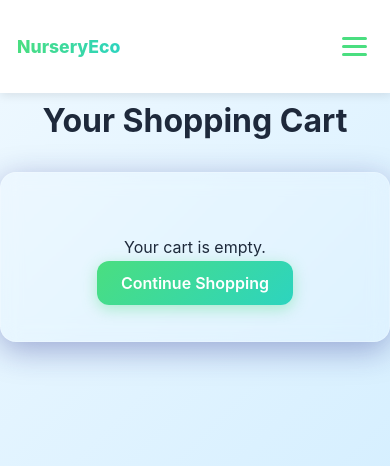
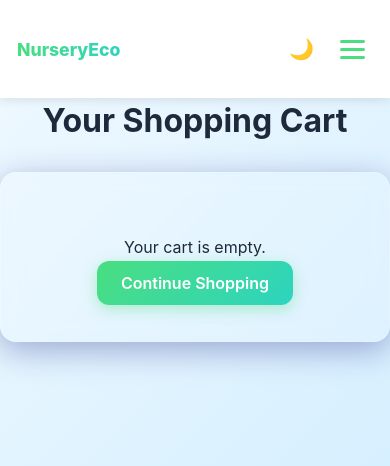
Before and after one commit to subashchandrabose-S/ecommerce_web, a Vue app in the folder client/: page /cart in a window 390 px wide. Shown: the top 466 px of the page. Built offline with nearby package versions, Linux system fonts and the light colour scheme.

Commit message:
feat: PWA support, desktop mode enforcement, admin excel export, and theme toggle

```diff
--- a/client/index.html
+++ b/client/index.html
@@ -3,7 +3,7 @@
   <head>
     <meta charset="UTF-8" />
     <link rel="icon" type="image/svg+xml" href="/vite.svg" />
-    <meta name="viewport" content="width=device-width, initial-scale=1.0" />
+    <meta name="viewport" content="width=1200" />
     <title>client</title>
   </head>
   <body>
--- a/client/package.json
+++ b/client/package.json
@@ -12,6 +12,7 @@
   "dependencies": {
     "axios": "^1.13.2",
     "pinia": "^3.0.4",
+    "vite-plugin-pwa": "^1.2.0",
     "vue": "^3.5.24",
     "vue-router": "^4.6.3",
     "xlsx": "^0.18.5"
--- a/client/src/assets/base.css
+++ b/client/src/assets/base.css
@@ -13,6 +13,13 @@
   --text-color: #1e293b;
   --text-light: #f1f5f9;
 }
+
+*,
+*::before,
+*::after {
+  box-sizing: border-box;
+}
+
 
 body {
   margin: 0;
--- a/client/src/components/Navbar.vue
+++ b/client/src/components/Navbar.vue
@@ -10,6 +10,7 @@ const isAuthenticated = computed(() => auth.isAuthenticated)
 const isAdmin = computed(() => auth.isAdmin)
 const mobileMenuOpen = ref(false)
 
+
 const logout = () => {
   auth.logout()
   mobileMenuOpen.value = false
@@ -18,12 +19,37 @@ const logout = () => {
 const closeMenu = () => {
   mobileMenuOpen.value = false
 }
+
+// Theme Logic
+const isDark = ref(localStorage.getItem('theme') === 'dark')
+
+const toggleTheme = () => {
+  isDark.value = !isDark.value
+  if (isDark.value) {
+    document.body.classList.add('dark-mode')
+    localStorage.setItem('theme', 'dark')
+  } else {
+    document.body.classList.remove('dark-mode')
+    localStorage.setItem('theme', 'light')
+  }
+}
+
+// Initialize theme
+if (isDark.value) {
+  document.body.classList.add('dark-mode')
+}
+
 </script>
 
 <template>
   <nav class="navbar glass-panel">
     <div class="container nav-content">
       <RouterLink to="/" class="logo">NurseryEco</RouterLink>
+
+      <!-- Theme Toggle (Mobile) -->
+      <button class="theme-btn mobile-theme-btn" @click="toggleTheme" :title="isDark ? 'Light Mode' : 'Dark Mode'">
+        {{ isDark ? '☀️' : '🌙' }}
+      </button>
 
       <!-- Hamburger Menu Button -->
       <button class="hamburger" @click="mobileMenuOpen = !mobileMenuOpen">
@@ -49,6 +75,9 @@ const closeMenu = () => {
           <RouterLink to="/admin-login">Admin Login</RouterLink>
           <RouterLink to="/register" class="btn btn-primary">Register</RouterLink>
         </div>
+        <button class="theme-btn" @click="toggleTheme" :title="isDark ? 'Switch to Light Mode' : 'Switch to Dark Mode'">
+          {{ isDark ? '☀️' : '🌙' }}
+        </button>
       </div>
 
       <!-- Mobile Sliding Menu -->
@@ -288,6 +317,40 @@ const closeMenu = () => {
 </style>
 
 <style scoped>
+.theme-btn {
+  background: none;
+  border: none;
+  font-size: 1.25rem;
+  cursor: pointer;
+  padding: 0.5rem;
+  border-radius: 50%;
+  transition: background 0.3s;
+  display: flex;
+  align-items: center;
+  justify-content: center;
+}
+
+.theme-btn:hover {
+  background: rgba(0,0,0,0.05);
+}
+
+.mobile-theme-btn {
+  display: none;
+  margin-left: auto;
+  margin-right: 10px;
+}
+
+@media (max-width: 768px) {
+  .mobile-theme-btn {
+    display: flex;
+  }
+}
+
+
+
+</style>
+
+<style scoped>
 .auth-links {
   display: flex;
   gap: 1.5rem;
--- a/client/src/views/HomeView.vue
+++ b/client/src/views/HomeView.vue
@@ -115,7 +115,7 @@ const categories = [
 
 .category-grid {
   display: grid;
-  grid-template-columns: repeat(auto-fit, minmax(280px, 1fr));
+  grid-template-columns: repeat(auto-fit, minmax(250px, 1fr));
   gap: 2rem;
   margin-bottom: 2rem;
 }
--- a/client/src/views/PaymentView.vue
+++ b/client/src/views/PaymentView.vue
@@ -169,9 +169,21 @@ const handlePayment = async () => {
     padding-left: 1.2rem;
 }
 
-.full-width {
-    width: 100%;
     padding: 1rem;
     font-size: 1.1rem;
 }
+
+@media (max-width: 480px) {
+    .payment-card {
+        padding: 1.5rem 1rem;
+    }
+
+    .amount {
+        font-size: 2rem;
+    }
+
+    .order-id {
+        font-size: 0.8rem;
+    }
+}
 </style>
--- a/client/vite.config.js
+++ b/client/vite.config.js
@@ -1,9 +1,34 @@
 import { defineConfig } from 'vite'
 import vue from '@vitejs/plugin-vue'
+import { VitePWA } from 'vite-plugin-pwa'
 
 // https://vite.dev/config/
 export default defineConfig({
-  plugins: [vue()],
+  plugins: [
+    vue(),
+    VitePWA({
+      registerType: 'autoUpdate',
+      includeAssets: ['favicon.ico', 'apple-touch-icon.png', 'masked-icon.svg'],
+      manifest: {
+        name: 'NurseryEco',
+        short_name: 'NurseryEco',
+        description: 'Premium plants and chemical solutions for your garden',
+        theme_color: '#4ade80',
+        icons: [
+          {
+            src: 'pwa-192x192.png',
+            sizes: '192x192',
+            type: 'image/png'
+          },
+          {
+            src: 'pwa-512x512.png',
+            sizes: '512x512',
+            type: 'image/png'
+          }
+        ]
+      }
+    })
+  ],
   server: {
     proxy: {
       '/api': {
```
Also changed, not shown: 1 other file (tests, documents, lock files or other folders).
